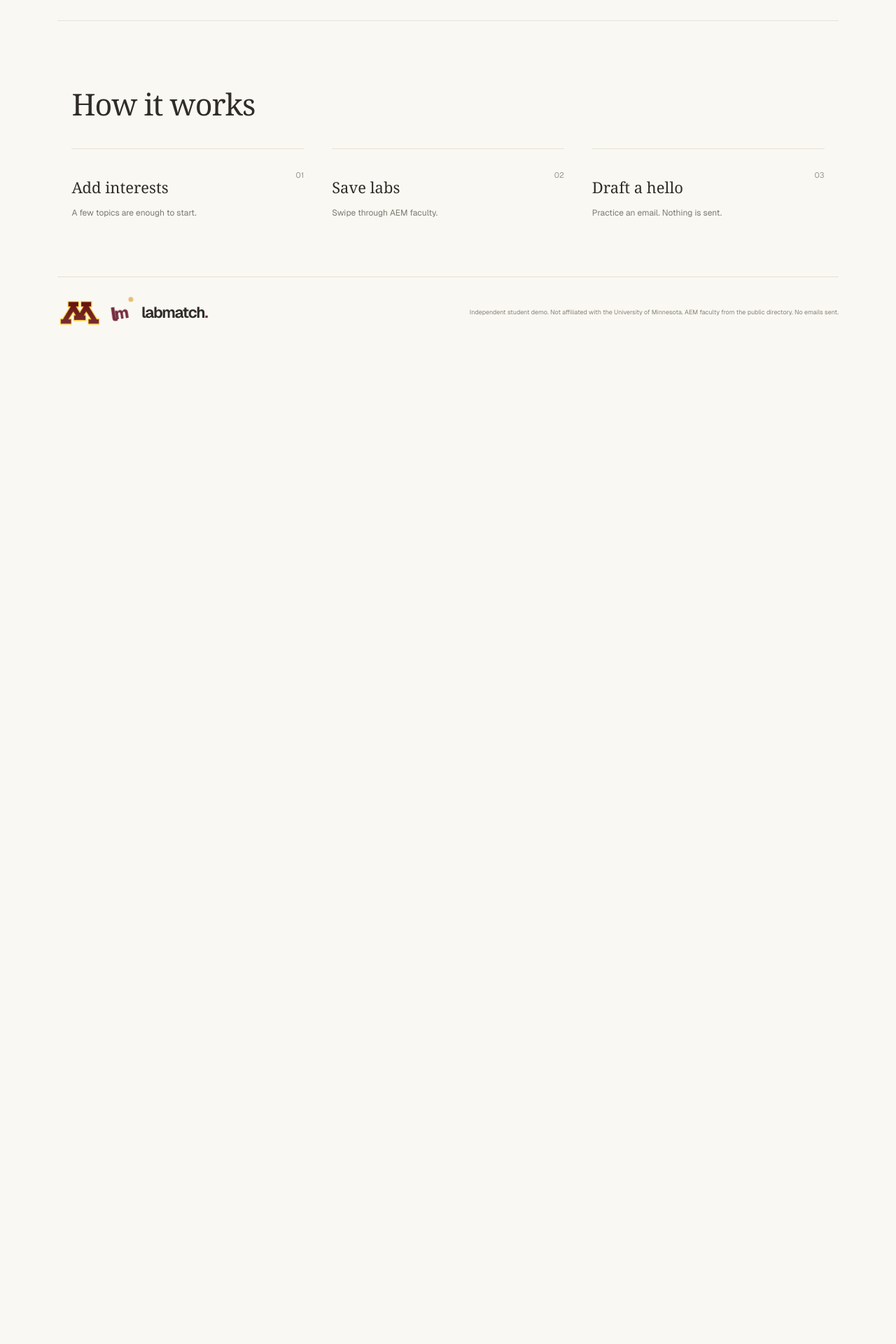
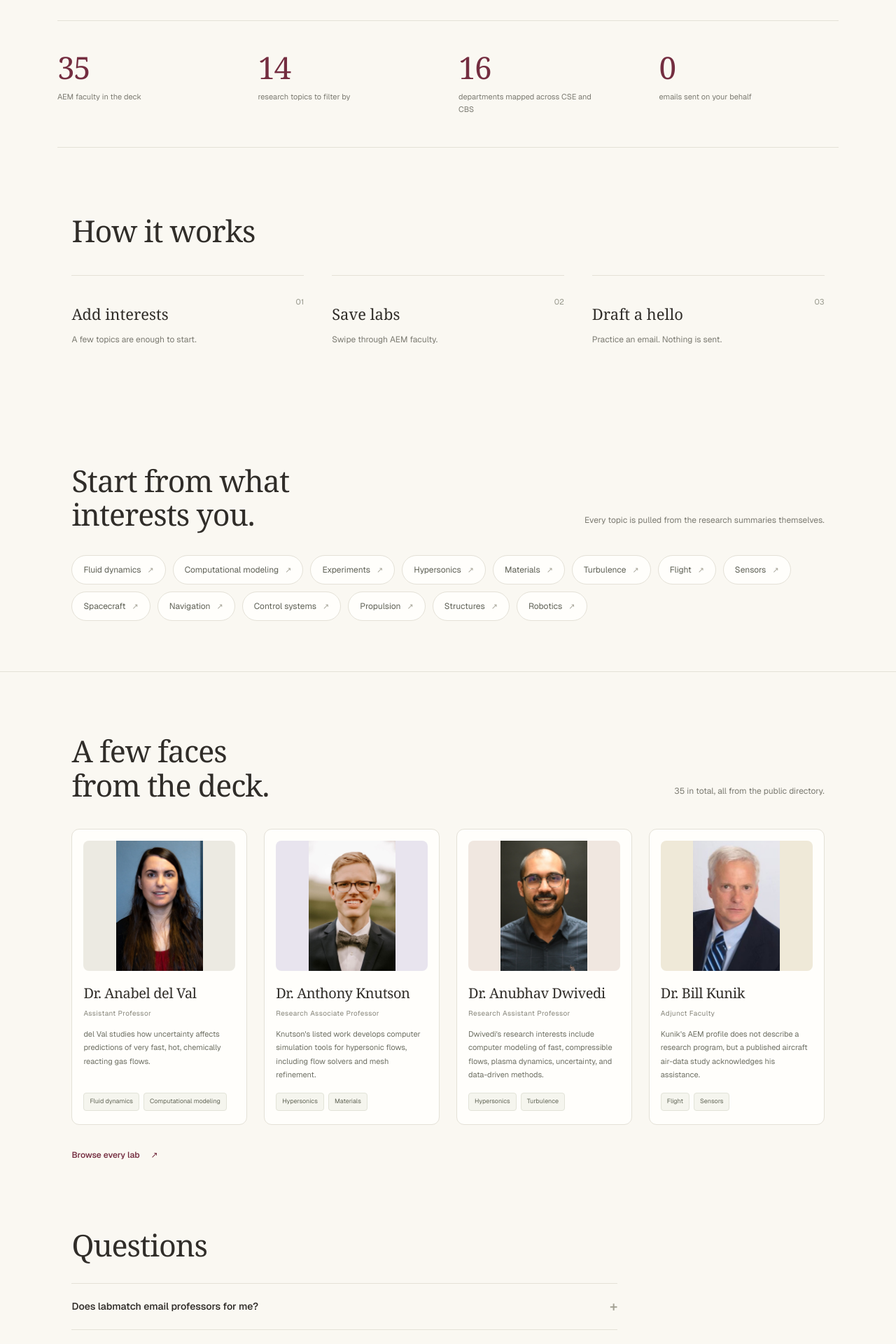
Before and after one commit to kamaleshmotamarri/labmatch, a Next.js app: page / in a window 1280 px wide. Shown: the part 840-2760 px from the top of the page at 70% size. Before the commit the page ends 1338 px from the top, so only its background shows below. Built offline with nearby package versions, Linux system fonts and the light colour scheme; no server answers.

Commit message:
Expanded Landing page for fun

```diff
--- a/app/globals.css
+++ b/app/globals.css
@@ -109,3 +109,38 @@
 .professor-grid .empty-state{grid-column:1/-1}
 @media(max-width:800px){.swipe-stage{width:min(100%,400px)}.swipe-stage .professor-art{height:250px}}
 @media(max-width:600px){.college-tabs{width:100%}.college-tabs button{flex:1}.discover-progress{margin-bottom:12px}.topic-chips{gap:6px;margin-bottom:14px}.topic-chips button{font-size:10px;padding:7px 10px}.swipe-stage{width:100%}.swipe-stage .professor-art{height:210px}.swipe-stage .professor-body{padding:18px 20px 16px}.detail-photo{height:150px}.discover-nudge{font-size:11px;padding:12px 14px}}
+.stat-band{display:grid;grid-template-columns:repeat(4,minmax(0,1fr));gap:30px;margin:0 6.4%;padding:44px 0;border-bottom:1px solid var(--line)}
+.stat-band strong{display:block;font-family:Georgia,'Times New Roman',serif;font-weight:400;font-size:44px;letter-spacing:-1.5px;color:var(--maroon);line-height:1}
+.stat-band p{font-size:11px;color:#7b7a71;margin-top:11px;max-width:190px;line-height:1.7}
+.topic-section{padding:70px 8% 72px;border-bottom:1px solid var(--line)}
+.topic-links{display:flex;flex-wrap:wrap;gap:10px;margin-top:34px}
+.topic-links a{display:inline-flex;align-items:center;gap:9px;border:1px solid var(--line);border-radius:24px;padding:11px 16px;background:var(--paper);font-size:12px;color:#5f6156;transition:background .2s,border-color .2s,transform .2s}
+.topic-links a span{font-size:11px;color:#a5a396}
+.topic-links a:hover{background:#eee2e2;border-color:#cbb3b9;color:var(--maroon);transform:translateY(-2px)}
+.topic-links a:hover span{color:var(--maroon)}
+.faculty-section{padding:72px 8% 78px}
+.faculty-lineup{display:grid;grid-template-columns:repeat(4,minmax(0,1fr));gap:24px;margin:38px 0 32px}
+.faculty-lineup article{display:flex;flex-direction:column;background:var(--paper);border:1px solid var(--line);border-radius:11px;padding:16px 16px 19px}
+.faculty-photo{height:186px;border-radius:8px;overflow:hidden;background:#eceae2;margin-bottom:17px}
+.faculty-photo.lilac{background:#e8e4ee}.faculty-photo.peach{background:#f0e7e0}.faculty-photo.gold{background:#efe9d8}
+.faculty-photo img{width:100%;height:100%;object-fit:contain;object-position:center;display:block}
+.faculty-lineup h3{font-family:Georgia,'Times New Roman',serif;font-weight:400;font-size:20px;letter-spacing:-.4px;margin:0}
+.faculty-role{font-size:10px;letter-spacing:.4px;color:#87867b;margin-top:5px}
+.faculty-blurb{font-size:11px;color:#6d6f63;margin-top:12px;line-height:1.75}
+.faculty-lineup .tags{margin-top:auto;padding-top:16px}
+.faculty-section>.text-link{color:var(--maroon)}
+.faq-section{padding:0 8% 74px}
+.faq-list{margin-top:30px;max-width:780px}
+.faq-list details{border-top:1px solid var(--line)}
+.faq-list details:last-child{border-bottom:1px solid var(--line)}
+.faq-list summary{display:flex;align-items:center;justify-content:space-between;gap:20px;padding:22px 0;font-size:14px;font-weight:550;cursor:pointer;list-style:none}
+.faq-list summary::-webkit-details-marker{display:none}
+.faq-list summary:hover{color:var(--maroon)}
+.faq-list summary span{font-size:20px;color:#a5a396;line-height:1;transition:transform .2s}
+.faq-list details[open] summary span{transform:rotate(45deg);color:var(--maroon)}
+.faq-list details p{font-size:12px;color:#75766b;max-width:660px;padding-bottom:24px}
+.closing>p{font-size:13px;color:#f0dcc9;max-width:420px;margin-bottom:28px;position:relative;z-index:1}
+.closing .button{position:relative;z-index:1}
+.closing .status-dot{background:var(--gold)}
+@media(max-width:1150px){.stat-band{grid-template-columns:repeat(2,minmax(0,1fr));gap:26px 30px}.faculty-lineup{grid-template-columns:repeat(2,minmax(0,1fr))}.topic-section,.faculty-section,.faq-section{padding-left:6.4%;padding-right:6.4%}}
+@media(max-width:600px){.stat-band{padding:32px 0;gap:22px}.stat-band strong{font-size:34px}.stat-band p{font-size:10px}.topic-section{padding:48px 6% 50px}.topic-links{margin-top:24px;gap:8px}.topic-links a{font-size:11px;padding:10px 13px}.faculty-section{padding:50px 6% 54px}.faculty-lineup{grid-template-columns:1fr;gap:18px;margin:26px 0 24px}.faculty-photo{height:220px}.faq-section{padding:0 6% 50px}.faq-list{margin-top:22px}.faq-list summary{font-size:13px;padding:18px 0}.closing>p{font-size:12px;margin-bottom:22px}}
--- a/app/page.tsx
+++ b/app/page.tsx
@@ -1,12 +1,41 @@
 import Link from 'next/link';
 import { AuthControls } from '@/components/auth-controls';
 import { BrandLockup } from '@/components/brand';
-import { professors } from '@/lib/data';
+import { departments, professors, topics } from '@/lib/data';
 
 const featured = professors[0];
 const behind = professors.slice(1, 3);
 const faces = professors.slice(2, 5);
 const teaser = (featured.summary.split(/(?<=[.!?])\s/)[0] ?? featured.summary).trim();
+const readyDepartments = departments.filter((department) => department.ready);
+const lineup = professors.slice(0, 4);
+const firstSentence = (summary: string) => (summary.split(/(?<=[.!?])\s/)[0] ?? summary).trim();
+
+const stats = [
+  { value: String(professors.length), label: 'AEM faculty in the deck' },
+  { value: String(topics.length), label: 'research topics to filter by' },
+  { value: String(departments.length), label: 'departments mapped across CSE and CBS' },
+  { value: '0', label: 'emails sent on your behalf' },
+];
+
+const faqs = [
+  {
+    question: 'Does labmatch email professors for me?',
+    answer: 'No. Drafting is practice only. Nothing leaves the app, so you can rewrite an intro as many times as you want before sending it yourself from your own inbox.',
+  },
+  {
+    question: 'Where does the faculty information come from?',
+    answer: 'Every profile is built from the public University of Minnesota directory and department pages. Research summaries are condensed for skimming, and each card links out to the original page.',
+  },
+  {
+    question: 'Which departments are available?',
+    answer: `Aerospace Engineering and Mechanics is fully loaded. The other ${departments.length - readyDepartments.length} departments are mapped and marked "Soon" while their faculty are added.`,
+  },
+  {
+    question: 'Do I need research experience first?',
+    answer: 'No. Most students who reach out have coursework and curiosity and nothing else. The profile step asks for exactly that, then uses it to rank labs and shape your draft.',
+  },
+];
 
 export default function Home() {
   return (
@@ -15,6 +44,8 @@ export default function Home() {
         <BrandLockup />
         <nav aria-label="Main navigation">
           <a href="#how-it-works">How it works</a>
+          <a href="#faculty">Faculty</a>
+          <a href="#faq">FAQ</a>
           <Link href="/discover">Discover</Link>
         </nav>
         <AuthControls signedInExtra={<Link className="button small" href="/discover">Open app <span>↗</span></Link>} />
@@ -87,6 +118,14 @@ export default function Home() {
           <Link href="/discover?college=CSE"><span>CSE departments</span></Link>
           <Link href="/discover?college=CBS"><span>CBS departments</span></Link>
         </section>
+        <section className="stat-band" aria-label="What is inside labmatch">
+          {stats.map((stat) => (
+            <div key={stat.label}>
+              <strong>{stat.value}</strong>
+              <p>{stat.label}</p>
+            </div>
+          ))}
+        </section>
         <section className="how-section" id="how-it-works">
           <div className="section-heading"><h2>How it works</h2></div>
           <div className="steps">
@@ -94,6 +133,57 @@ export default function Home() {
             <article><span className="step-number">02</span><h3>Save labs</h3><p>Swipe through AEM faculty.</p></article>
             <article><span className="step-number">03</span><h3>Draft a hello</h3><p>Practice an email. Nothing is sent.</p></article>
           </div>
+        </section>
+        <section className="topic-section" id="interests">
+          <div className="section-heading">
+            <h2>Start from what<br />interests you.</h2>
+            <p>Every topic is pulled from the research summaries themselves.</p>
+          </div>
+          <div className="topic-links">
+            {topics.map((topic) => (
+              <Link key={topic} href={`/discover?college=CSE&department=aem&topic=${encodeURIComponent(topic)}`}>
+                {topic} <span aria-hidden="true">↗</span>
+              </Link>
+            ))}
+          </div>
+        </section>
+        <section className="faculty-section" id="faculty">
+          <div className="section-heading">
+            <h2>A few faces<br />from the deck.</h2>
+            <p>{professors.length} in total, all from the public directory.</p>
+          </div>
+          <div className="faculty-lineup">
+            {lineup.map((professor) => (
+              <article key={professor.id}>
+                <div className={`faculty-photo ${professor.color}`}>
+                  <img src={professor.photo} alt="" />
+                </div>
+                <h3>Dr. {professor.name}</h3>
+                <p className="faculty-role">{professor.role}</p>
+                <p className="faculty-blurb">{firstSentence(professor.summary)}</p>
+                <div className="tags">{professor.topics.slice(0, 2).map((topic) => <span key={topic}>{topic}</span>)}</div>
+              </article>
+            ))}
+          </div>
+          <Link className="text-link" href="/discover">Browse every lab <span aria-hidden="true">↗</span></Link>
+        </section>
+        <section className="faq-section" id="faq">
+          <div className="section-heading"><h2>Questions</h2></div>
+          <div className="faq-list">
+            {faqs.map((faq) => (
+              <details key={faq.question}>
+                <summary>{faq.question}<span aria-hidden="true">+</span></summary>
+                <p>{faq.answer}</p>
+              </details>
+            ))}
+          </div>
+        </section>
+        <section className="closing">
+          <span className="closing-star" aria-hidden="true">✶</span>
+          <div className="eyebrow"><span className="status-dot" /> READY WHEN YOU ARE</div>
+          <h2>Find a lab this<br />semester.</h2>
+          <p>Save a few labs tonight, and write the email when it feels less scary.</p>
+          <Link className="button gold-button" href="/discover">Start browsing <span>↗</span></Link>
         </section>
       </main>
       <footer>
--- a/components/discover.tsx
+++ b/components/discover.tsx
@@ -175,7 +175,7 @@ export function Discover() {
   const [departmentId, setDepartmentId] = useState(() => resolveDepartment(resolveCollege(params.get('college')), params.get('department')));
   const [mode, setMode] = useState<'swipe' | 'grid'>('swipe');
   const [query, setQuery] = useState('');
-  const [topic, setTopic] = useState('');
+  const [topic, setTopic] = useState(() => topics.find((item) => item === params.get('topic')) || '');
   const [detail, setDetail] = useState<Professor | null>(null);
   const [status, setStatus] = useState('');
   const department = departments.find((item) => item.id === departmentId)!;
@@ -209,6 +209,7 @@ export function Discover() {
     const next = new URLSearchParams(params.toString());
     next.set('college', nextCollege);
     next.set('department', nextDepartment);
+    next.delete('topic');
     router.replace(`/discover?${next.toString()}`, { scroll: false });
   }
 
```
